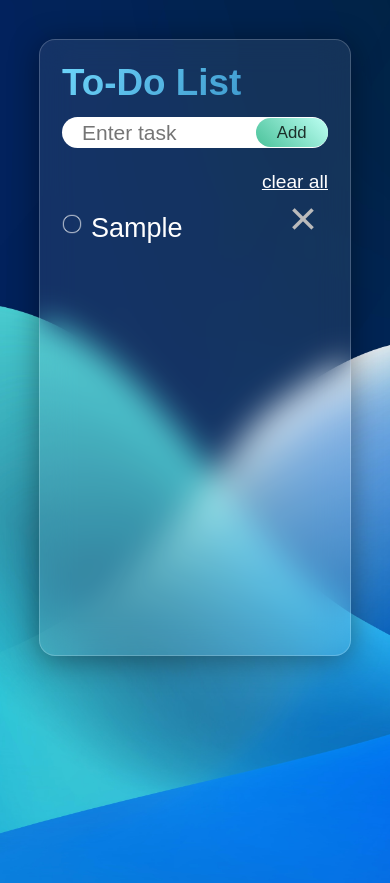
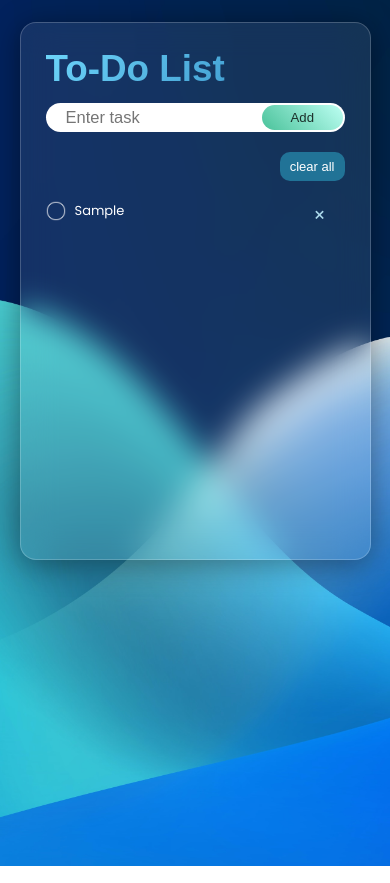
Before and after one commit to ArpanVala/ToDoList, a plain HTML site: page index.html in a window 390 px wide. Both pictures are taken after typing "Sample" into the empty fields and a click on the button "Add". Drawn offline with nearby package versions, Linux system fonts and the light colour scheme; a web font is replaced by a local one.

Commit message:
styles updated

```diff
--- a/style.css
+++ b/style.css
@@ -1,9 +1,9 @@
-@import url('https://fonts.googleapis.com/css2?family=Afacad+Flux:wght@100..1000&&family=Gabarito:wght@400..900&display=swap');
+@import url('https://fonts.googleapis.com/css2?family=Gabarito:wght@400..900&family=Poppins:ital,wght@0,100;0,200;0,300;0,400;0,500;0,600;0,700;0,800;0,900;1,100;1,200;1,300;1,400;1,500;1,600;1,700;1,800;1,900&display=swap');
 * {
   margin: 0px;
   padding: 0px;
   box-sizing: border-box;
-  font-family: 'gabarito', sans-serif;
+  /* font-family: 'gabarito', sans-serif; */
   list-style: none;
   color: white;
 }
@@ -31,12 +31,12 @@ body {
   font-size: 16px;
 }
 header h1 {
-  /* background-image: linear-gradient(60deg,#11998e,10%,#38ef7d); */
+  /* background-image: linear-gradient(60deg, #11998e, 10%, #38ef7d); */
   background-image: linear-gradient(45deg, #2980b9, #6dd5fa, #ffffff);
   color: transparent;
   -webkit-background-clip: text;
-
-  font-size: 3.1em;
+  font-family: 'gabarito', sans-serif;
+  font-size: 3em;
 }
 .mid {
   margin: 2vw auto;
@@ -57,18 +57,22 @@ header h1 {
   color: black;
   background-color: transparent;
   outline: none;
+  font-family: 'gabarito', sans-serif;
 }
 #btn {
   color: rgba(0, 0, 0, 0.792);
+  margin: 2px;
   width: 20%;
   font-size: 1.2em;
   padding: 0.9vw 30px;
   background-image: linear-gradient(45deg, #4ac29a, #bdfff3);
   border-radius: 30px;
   border: none;
+  font-family: 'gabarito', sans-serif;
 }
 #btn:hover {
   scale: calc(0.95);
+  cursor: pointer;
 }
 
 main {
@@ -76,6 +80,7 @@ main {
   height: calc(100vh - 59vh);
   overflow-y: scroll;
   overflow-wrap: break-word;
+  font-family: 'poppins', sans-serif !important;
 }
 /* for styling scrollbar */
 main::-webkit-scrollbar {
@@ -96,12 +101,13 @@ ul {
   position: relative;
 }
 li {
-  font-size: 1.8em;
-  line-height: 50px;
+  font-size: 1.5em;
+  line-height: 40px;
   position: relative;
   padding-left: 34px;
   padding-right: 60px;
   transition: 0.5s ease 0s;
+  text-align: justify;
 }
 ul li::before {
   content: '';
@@ -114,12 +120,16 @@ ul li::before {
   background-size: cover;
   background-position: center;
 }
+li:hover {
+  background-color: rgba(173, 216, 230, 0.191);
+  border-radius: 10px;
+}
 .active {
-  color: #888;
+  color: #a9f7e8;
   text-decoration: line-through;
 }
 .active span {
-  color: #bbb;
+  color: #c8f9f0;
 }
 
 .active::before {
@@ -132,7 +142,7 @@ li span {
   width: 30px;
   height: 30px;
   font-size: 1.8em;
-  color: #bbb;
+  color: #acdaeb;
   border-radius: 40px;
   transition: 1s ease 0s;
   display: flex;
@@ -142,11 +152,17 @@ li span {
 }
 #btn1 {
   float: right;
-  margin: 10px 0px;
   border: none;
-  background-color: transparent;
-  text-decoration: underline;
-  font-size: 1.2em;
+  margin: 7px 0px;
+  font-size: 1em;
+  padding: 7px 10px;
+  background-color: #2581a3d5;
+  border-radius: 10px;
+}
+#btn1:hover {
+  background-color: #b9d5df;
+  color: #2980b9;
+  cursor: pointer;
 }
 #msg {
   text-align: center;
@@ -162,23 +178,36 @@ li span {
   ul {
     cursor: auto;
   }
+  .mid {
+    width: 100%;
+  }
   main {
-    height: calc(100vh - 49vh);
+    /* height: calc(100vh - 49vh); */
+    font-size: 13px;
+  }
+  #btn1 {
+    font-size: 13px;
+  }
+  li span {
+    font-size: 25px;
   }
   #btn {
-    width: 23%;
-    padding: 9px;
+    margin: 4px;
+  }
+  #msg {
+    font-size: 1.2em;
   }
 }
 
 /* Responsive for mobile */
-@media (max-width: 600px) {
+@media (max-width: 750px) {
   body {
     background-position: left;
   }
   .container {
-    margin-top: 39px;
-    padding: 22px;
+    margin-top: 22px;
+    width: 90%;
+    padding: 25px;
   }
   header h1 {
     font-size: 2.3em;
@@ -187,7 +216,7 @@ li span {
   .mid {
     margin: 13px auto;
     width: 100%;
-    font-size: 14px;
+    font-size: 11px;
   }
   .mid input {
     padding-left: 20px;
@@ -196,15 +225,26 @@ li span {
   #btn {
     width: 30%;
     padding: 4.8px;
+    margin: 2px;
   }
   ul {
     cursor: auto;
   }
   ul li {
-    font-size: 1.69em;
+    font-size: 1em;
+    line-height: normal;
     padding-left: 29px;
+    text-align: left;
+    /* border: 2px solid rgba(255, 255, 255, 0.2); */
+    margin: 13px 0px;
+  }
+  ul li::before {
+    top: 0px;
   }
   #msg {
-    font-size: 1.38em;
+    font-size: 1em;
+  }
+  li span {
+    font-size: 1.5em;
   }
 }
```
